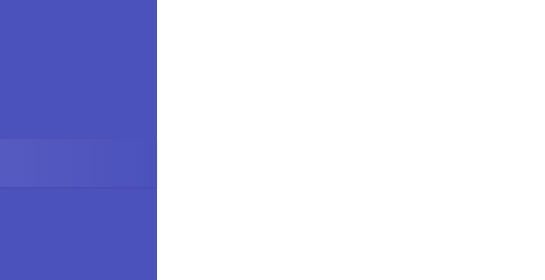
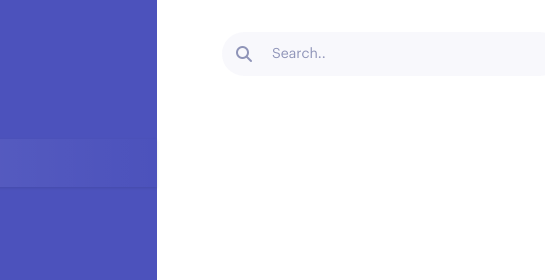
Before and after one commit to CihatAldanmaz/Dashboard---CSS-HTML, a plain HTML site: page index.html in a window 1280 px wide. Shown: the top 280 px of the page, 95-640 px from the left. Drawn offline with Linux system fonts and the light colour scheme.

Commit message:
Search Box Built

```diff
--- a/css/style.css
+++ b/css/style.css
@@ -180,9 +180,44 @@ body {
 
 .content .inner {
     flex: 1;
+    padding: 32px 65px;
+
+}
+
+.content .inner .search {
+    position: relative;
+}
+
+.content .inner .search label {
+    position: absolute;
+    top: 0;
+    left: 0;
+    width: 44px;
+    height: 44px;
+    display: flex;
+    align-items: center;
+    justify-content: center;
+    color: #8F94B8
+}
+
+.content .inner .search input {
+    width: 340px;
+    height: 44px;
+    border-radius: 44px;
+    background: rgba(202, 206, 231, .14);
+    font-size: 14px;
+    padding: 0 20px 0 50px;
+    box-sizing: border-box;
+
+}
+
+.content .inner .search input::placeholder{
+    color: #8F94B8;
+
 }
 
 .content .rightbar {
     width: 360px;
+    padding: 32px 0;
     border-left: 2px solid #F6F7FA;
 }
--- a/index.html
+++ b/index.html
@@ -56,7 +56,12 @@
     </div>
     <div class="content">
         <div class="inner">
-
+            <div class="search">
+                <input type="text" placeholder="Search..">
+                <label>
+                    <i class="fa fa-search"></i>
+                </label>
+            </div>
         </div>
 
         <div class="rightbar">
```
